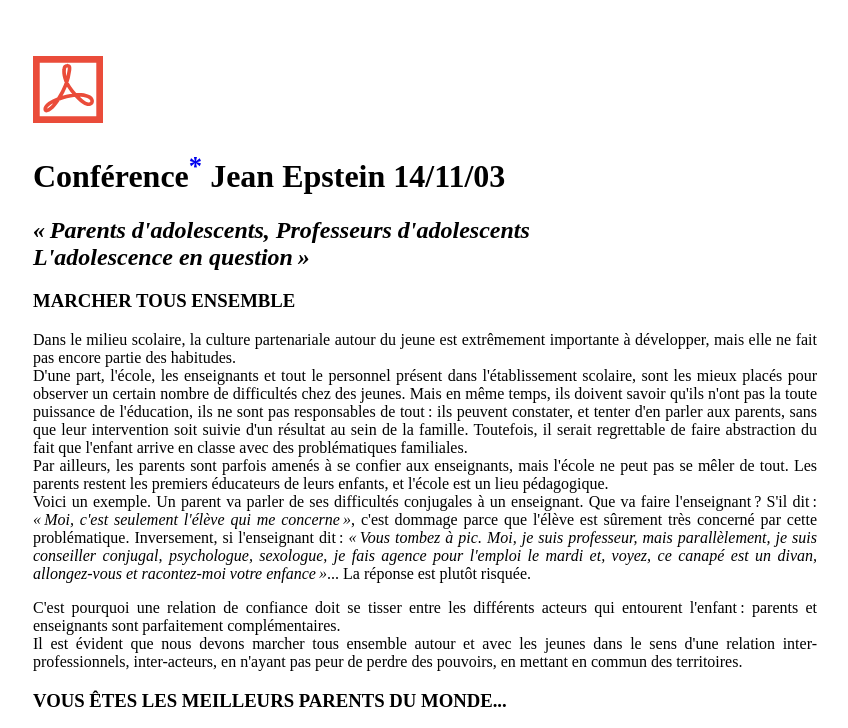
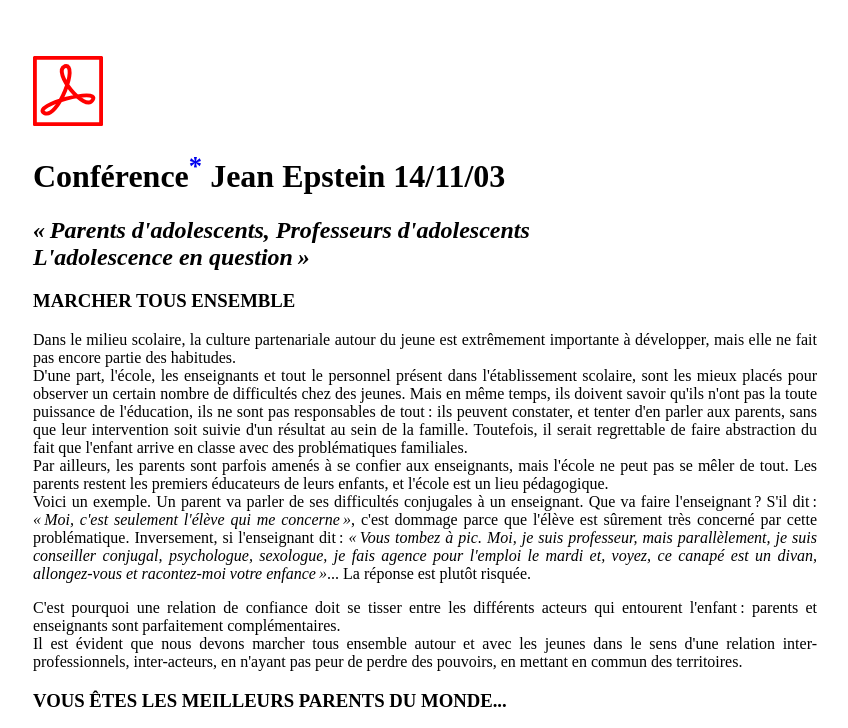
Before and after one commit to kpym/jean-epstein, a plain HTML site: page index.html in a window 1280 px wide. Shown: the top 728 px of the page, without its empty margins (23-871 px from the left). Drawn offline with Linux system fonts and the light colour scheme.

Commit message:
Simplification du logo PDF

```diff
--- a/index.html
+++ b/index.html
@@ -31,10 +31,11 @@
 </head>
 <body>
 <a href="Epstein.pdf">
-<svg id="svg" viewBox="0 0 30 30" height="70" width="70" xmlns="http://www.w3.org/2000/svg">
-  <g>
+<svg viewBox="0 0 375 375" width="70px" height="70px">
+  <g fill="none" stroke="red" stroke-linejoin="round" stroke-width="21">
     <title>Télécharger le conférence au format PDF.</title>
-    <path clip-rule="evenodd" d="M30.02 28.67H0V0h30.02v28.67m-27.14-2.9h24.25V2.9H2.88" fill="#EA4C3A" fill-rule="evenodd"/><path d="M15.4 4.4c.42.2.33.47.2 1.77-.15 1.35-.63 3.8-1.55 6.22-.9 2.4-2.28 4.77-3.46 6.53-1.2 1.75-2.2 2.9-3 3.55-.76.66-1.3.84-1.65.9-.35.06-.5 0-.6-.18s-.13-.47-.05-.82.27-.76.8-1.28c.55-.53 1.43-1.17 2.67-1.78 1.23-.6 2.8-1.15 4.1-1.53 1.3-.4 2.32-.6 3.2-.76.9-.16 1.66-.27 2.4-.33.74-.05 1.47-.05 2.2 0 .7.07 1.4.18 2 .33.6.14 1.1.32 1.55.6.44.28.82.66 1 1.08.2.44.2.9.04 1.24-.16.34-.47.54-.84.66-.36.1-.77.14-1.26 0-.5-.15-1.07-.47-1.67-.9-.6-.42-1.24-.94-2.06-1.76-.83-.82-1.84-1.94-2.7-3.02-.85-1.08-1.55-2.14-2.02-3.03-.47-.9-.73-1.63-.93-2.36-.22-.74-.38-1.47-.44-2.12-.06-.66-.03-1.25.03-1.7.05-.48.15-.83.3-1.07.16-.23.4-.35.55-.4.15-.07.25-.07.34-.08.1-.02.18-.05.33 0 .13.04.32.15.47.24z" fill="none" stroke="#EA4C3A" stroke-linejoin="round" stroke-miterlimit="10" stroke-width="1.57"/>
+    <path d="M10 10h355v355H10z"/>
+    <path d="M170 55c80-20-40 290-110 250s300-140 260-70S100 85 170 55z"/>
   </g>
 </svg>
 </a>
```
